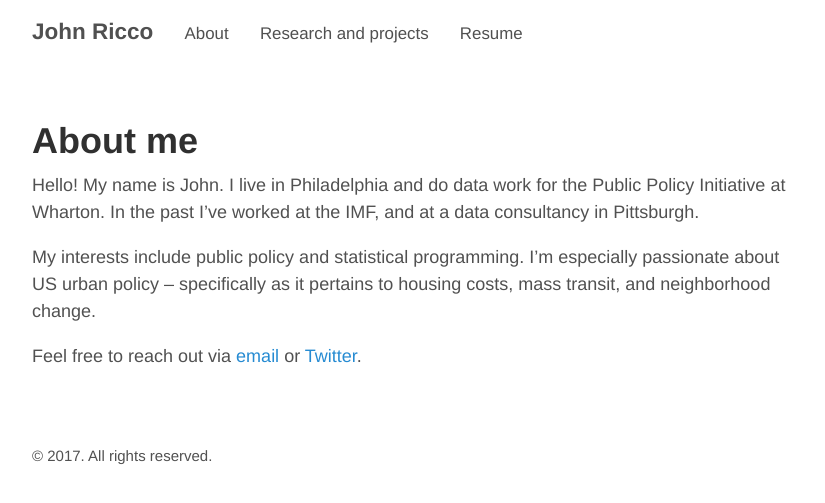
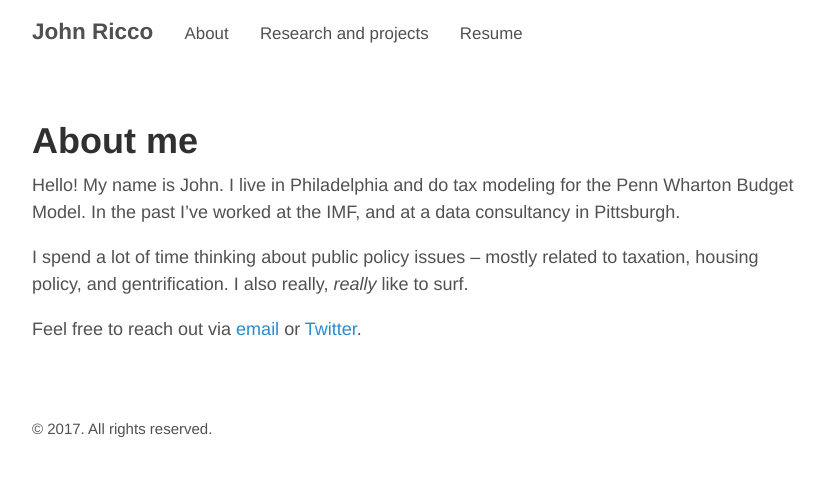
Before and after one commit to WadeP6970/johnricco.github.io, a Jekyll site: the page built from about.md, in a window 1280 px wide. Shown: the top 503 px of the page, without its empty margins (221-1046 px from the left). Built offline with Jekyll 4.4.1, drawn with Linux system fonts in a browser that asks for light colours.

Commit message:
Changed description on About page.

```diff
--- a/about.md
+++ b/about.md
@@ -3,8 +3,8 @@ layout: page
 title: About me
 ---
 
-Hello! My name is John. I live in Philadelphia and do data work for the Public Policy Initiative at Wharton. In the past I've worked at the IMF, and at a data consultancy in Pittsburgh.
+Hello! My name is John. I live in Philadelphia and do tax modeling for the Penn Wharton Budget Model. In the past I've worked at the IMF, and at a data consultancy in Pittsburgh.
 
-My interests include public policy and statistical programming. I'm especially passionate about US urban policy -- specifically as it pertains to housing costs, mass transit, and neighborhood change.
+I spend a lot of time thinking about public policy issues -- mostly related to taxation, housing policy, and gentrification. I also really, _really_ like to surf.
 
 Feel free to reach out via [email](mailto:johnricco226@gmail.com) or [Twitter](https://twitter.com/riccoja).
```
